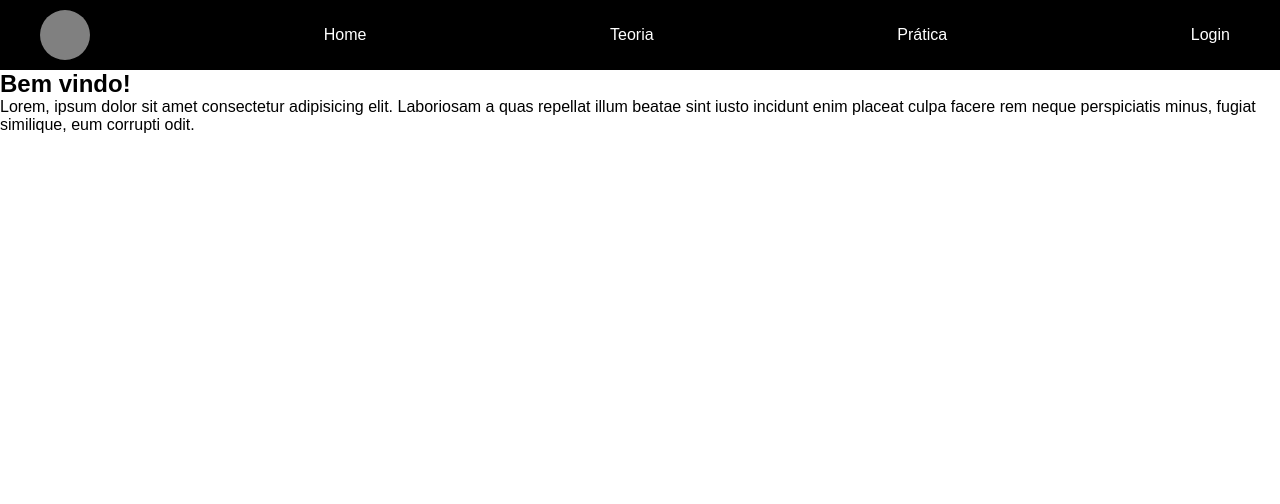
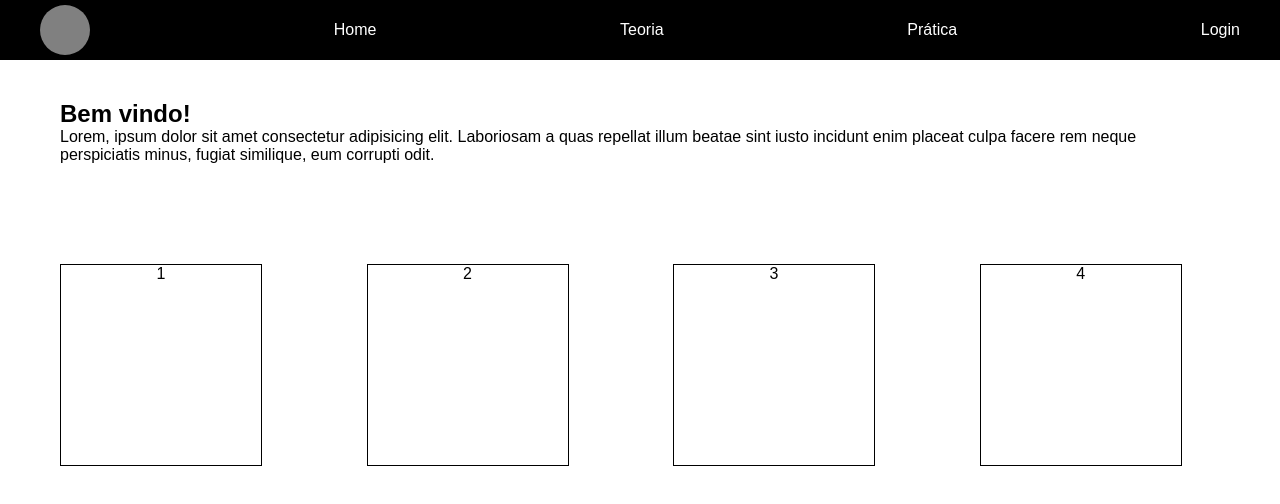
Before and after one commit to MatheusAG16/Projetos-Sites, a plain HTML site: page Projetos-Web/Site-Curso-Violão/index.html in a window 1280 px wide. Drawn offline with Linux system fonts and the light colour scheme.

Commit message:
Violão e musica 1.1
Formatação da pagina home iniciada

```diff
--- a/Projetos-Web/Site-Curso-Violão/index.html
+++ b/Projetos-Web/Site-Curso-Violão/index.html
@@ -21,6 +21,10 @@
         <section>
             <h1>Bem vindo!</h1>
             <p>Lorem, ipsum dolor sit amet consectetur adipisicing elit. Laboriosam a quas repellat illum beatae sint iusto incidunt enim placeat culpa facere rem neque perspiciatis minus, fugiat similique, eum corrupti odit.</p>
+            <div class="div-quadrada">1</div>
+            <div class="div-quadrada">2</div>
+            <div class="div-quadrada">3</div>
+            <div class="div-quadrada">4</div>
         </section>
     </div>
 </body>
--- a/Projetos-Web/Site-Curso-Violão/style.css
+++ b/Projetos-Web/Site-Curso-Violão/style.css
@@ -7,7 +7,7 @@
 
 /*Estilo do Menu superior*/
 header{
-    height: 50px;
+    height: 60px;
 }
 
 nav{
@@ -16,13 +16,12 @@ nav{
     justify-content: space-between;
     align-items: center;
     background-color: black;
-    padding: 10px 40px;
+    padding: 0px 40px;
 }
 
 nav a{
     text-decoration: none;
     color: white;
-    padding: 10px;
     border-radius: 10%;
 }
 
@@ -41,5 +40,23 @@ div#img{
 /*Estilo do corpo*/
 
 .container{
-    margin-top: 20px;
+    width: 97vw;
+    height: 100vh;
 }
+
+.container section{
+    display: flex;
+    justify-content: space-between;
+    align-items: center;
+    flex-wrap: wrap;
+    margin: 40px 60px;
+}
+
+.div-quadrada{
+    width: 200px;
+    height: 200px;
+    border: 1px solid black;
+    margin-top: 100px;
+    text-align: center;
+    tex
+}
```
